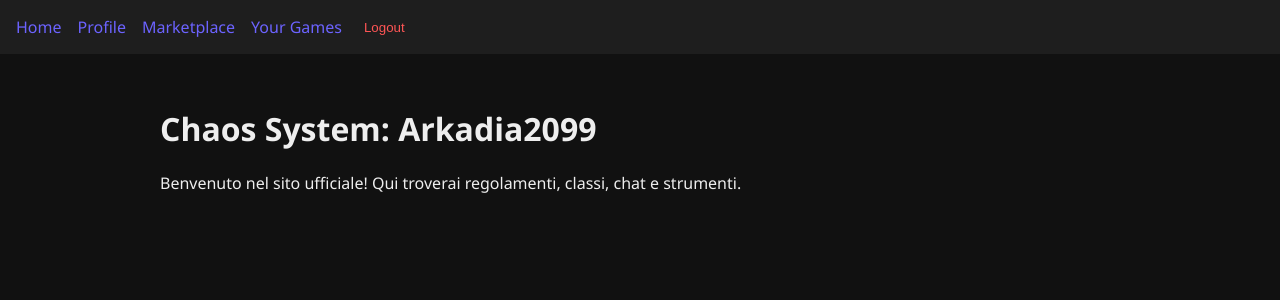
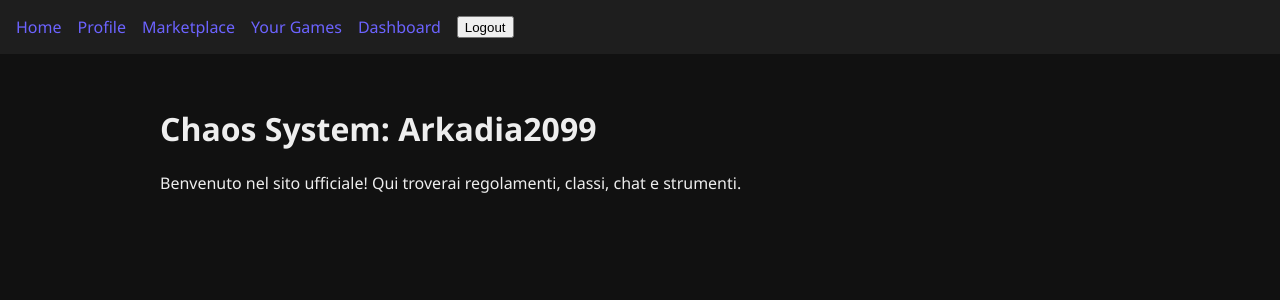
Before and after one commit to Giusus94/Chaos-Sistemd20, a React (Create React App) app: page / in a window 1280 px wide. Shown: the top 300 px of the page. Built offline with nearby package versions, Linux system fonts and the light colour scheme; sample sign-in values are in the browser's storage.

Commit message:
adding app.jsx

```diff
--- a/src/components/Navbar.jsx
+++ b/src/components/Navbar.jsx
@@ -6,9 +6,9 @@ const Navbar = () => {
   const navigate = useNavigate();
 
   useEffect(() => {
-    const stored = localStorage.getItem("user");
-    if (stored) {
-      setUser(JSON.parse(stored));
+    const storedUser = localStorage.getItem("user");
+    if (storedUser) {
+      setUser(JSON.parse(storedUser));
     }
   }, []);
 
@@ -21,20 +21,17 @@ const Navbar = () => {
   return (
     <nav style={{ padding: "1rem", background: "#1e1e1e", display: "flex", gap: "1rem" }}>
       <Link to="/">Home</Link>
-
-      {user ? (
+      {!user && <>
+        <Link to="/register">Register</Link>
+        <Link to="/login">Login</Link>
+      </>}
+      {user && (
         <>
           <Link to="/profile">Profile</Link>
           <Link to="/marketplace">Marketplace</Link>
           <Link to="/your-games">Your Games</Link>
-          <button onClick={handleLogout} style={{ background: "transparent", border: "none", color: "#ff5555", cursor: "pointer" }}>
-            Logout
-          </button>
-        </>
-      ) : (
-        <>
-          <Link to="/register">Register</Link>
-          <Link to="/login">Login</Link>
+          {user.role === "admin" && <Link to="/admin">Dashboard</Link>}
+          <button onClick={handleLogout}>Logout</button>
         </>
       )}
     </nav>
--- a/src/pages/Profile.jsx
+++ b/src/pages/Profile.jsx
@@ -1,24 +1,36 @@
 
 // ✅ Profile.jsx
-import { useEffect, useState } from "react";
+import React from "react";
+import { useNavigate } from "react-router-dom";
 
-export default function Profile() {
-  const [user, setUser] = useState(null);
+const Profile = () => {
+  const navigate = useNavigate();
+  const user = JSON.parse(localStorage.getItem("user"));
 
-  useEffect(() => {
-    const storedUser = localStorage.getItem("user");
-    if (storedUser) {
-      setUser(JSON.parse(storedUser));
-    }
-  }, []);
+  const handleLogout = () => {
+    localStorage.removeItem("user");
+    navigate("/login");
+  };
 
-  if (!user) return <p>Caricamento...</p>;
+  if (!user) {
+    return <p>Caricamento dati...</p>;
+  }
 
   return (
-    <div>
-      <h2>Benvenuto, {user.nickname || "-"}</h2>
-      <img src={user.avatar} alt="Avatar" width={100} height={100} />
+    <div style={{ padding: "2rem", color: "white" }}>
+      <h2>Benvenuto, {user.nickname}</h2>
+      <img src={user.avatar} alt="Avatar" width={80} />
       <p>Email: {user.email}</p>
+      {user.role === "admin" && (
+        <>
+          <p style={{ color: "lightgreen" }}>👑 Admin</p>
+          <button onClick={() => navigate("/admin")}>Vai alla Admin Dashboard</button>
+        </>
+      )}
+      <br />
+      <button onClick={handleLogout}>Logout</button>
     </div>
   );
-}
+};
+
+export default Profile;
```
